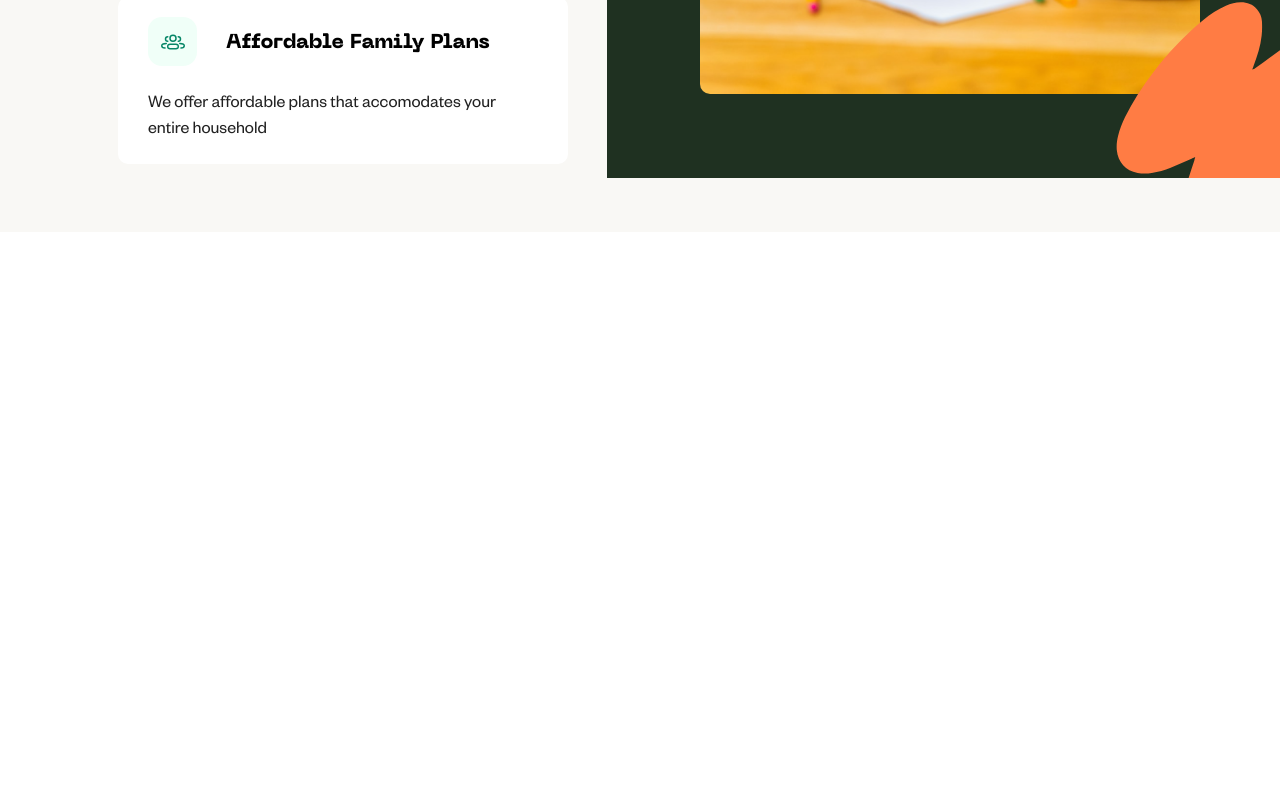
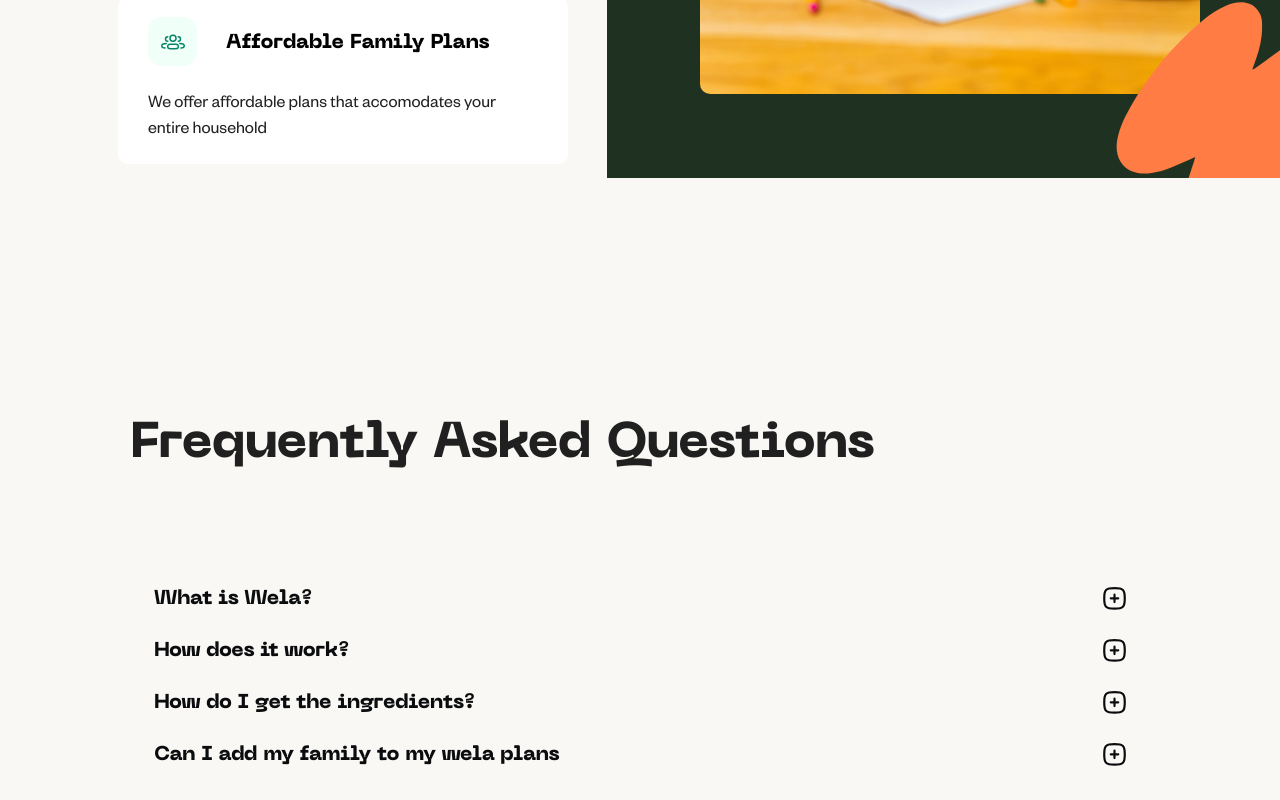
Before and after one commit to kennydageek/wela-foods, a Vue app: page / in a window 1280 px wide. Shown: the part 2593-3393 px from the top of the page. Before the commit the page ends 2825 px from the top, so only its background shows below. Built offline with nearby package versions, Linux system fonts and the light colour scheme.

Commit message:
Section Faq built

```diff
--- /dev/null
+++ b/src/components/FaqComp.vue
@@ -0,0 +1,117 @@
+<template>
+  <div>
+    <p class="heading">Frequently Asked Questions</p>
+    <v-expansion-panels class="panel-wrapper">
+      <v-expansion-panel v-for="(faq, i) in faqs" :key="i" class="item-div">
+        <v-expansion-panel-header class="header" @click="accordion(faq.id)">
+          {{ faq.heading }}
+          <template v-slot:actions>
+            <img
+              v-if="faq.expand === false"
+              src="../assets/images/icons/expand.svg"
+              alt=""
+            />
+            <img
+              v-if="faq.expand === true"
+              src="../assets/images/icons/minimize.svg"
+              alt=""
+            />
+          </template>
+        </v-expansion-panel-header>
+        <v-expansion-panel-content class="panel-content">
+          {{ faq.content }}
+        </v-expansion-panel-content>
+      </v-expansion-panel>
+    </v-expansion-panels>
+  </div>
+</template>
+
+<script>
+export default {
+  data() {
+    return {
+      faqs: [
+        {
+          id: 1,
+          heading: 'What is Wela?',
+          content:
+            'Wela is is placeholder text commonly used in the graphic, print, and publishing industries for previewing and text commonly used in the graphic, visual mockups.',
+          expand: false,
+        },
+
+        {
+          id: 2,
+          heading: 'How does it work?',
+          content:
+            'Wela is is placeholder text commonly used in the graphic, print, and publishing industries for previewing and text commonly used in the graphic, visual mockups.',
+          expand: false,
+        },
+        {
+          id: 3,
+          heading: 'How do I get the ingredients?',
+          content:
+            'Wela is is placeholder text commonly used in the graphic, print, and publishing industries for previewing and text commonly used in the graphic, visual mockups.',
+          expand: false,
+        },
+        {
+          id: 4,
+          heading: 'Can I add my family to my wela plans',
+          content:
+            'Wela is is placeholder text commonly used in the graphic, print, and publishing industries for previewing and text commonly used in the graphic, visual mockups.',
+          expand: false,
+        },
+      ],
+    };
+  },
+
+  methods: {
+    accordion(id) {
+      this.faqs.filter((faq) => {
+        if (faq.id === id) {
+          faq.expand = !faq.expand;
+        }
+      });
+    },
+  },
+};
+</script>
+
+<style scoped>
+.heading {
+  font-family: 'neue machina', serif;
+  font-size: 5rem;
+  line-height: 6rem;
+  font-weight: 800;
+  margin-bottom: 10rem;
+}
+
+.panel-content {
+  border-radius: 0;
+}
+
+.item-div {
+  background-color: var(--bg-color) !important;
+}
+.item-div::before,
+.item-div::after {
+  box-shadow: none;
+  border-top: none;
+}
+
+.header {
+  font-weight: 800;
+  font-family: 'neue machina';
+  font-size: 2rem;
+  color: #0b0c0e;
+}
+
+.panel-content {
+  font-size: 2rem;
+  color: #575252;
+}
+
+img {
+  height: 2.3rem;
+  width: 2.3rem;
+}
+</style>
--- a/src/views/HomeView.vue
+++ b/src/views/HomeView.vue
@@ -54,6 +54,10 @@
         </template>
       </section-service-comp>
     </section>
+
+    <section class="section-faq">
+      <FaqComp />
+    </section>
   </div>
 </template>
 
@@ -62,6 +66,7 @@ import HeaderComp from '@/components/HeaderComp';
 import BrandComp from '@/components/BrandComp';
 import SectionServiceComp from '@/components/SectionServiceComp';
 import ServiceBoxComp from '@/components/ServiceBoxComp';
+import FaqComp from '@/components/FaqComp';
 export default {
   name: 'HomeView',
   components: {
@@ -69,6 +74,7 @@ export default {
     BrandComp,
     SectionServiceComp,
     ServiceBoxComp,
+    FaqComp,
   },
 
   data() {
@@ -148,4 +154,9 @@ export default {
   position: relative;
   padding: 0 0 0 13rem;
 }
+
+.section-faq {
+  margin-top: 20rem;
+  padding: 0 13rem;
+}
 </style>
```
Also changed, not shown: src/assets/images/icons/expand.svg (added), src/assets/images/icons/minimize.svg (added).
